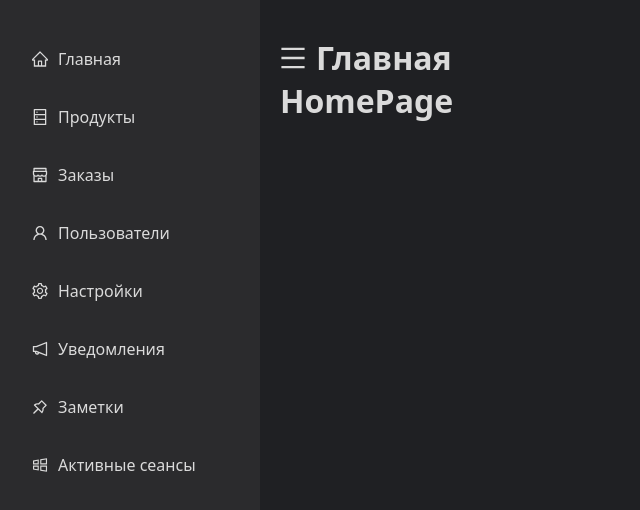
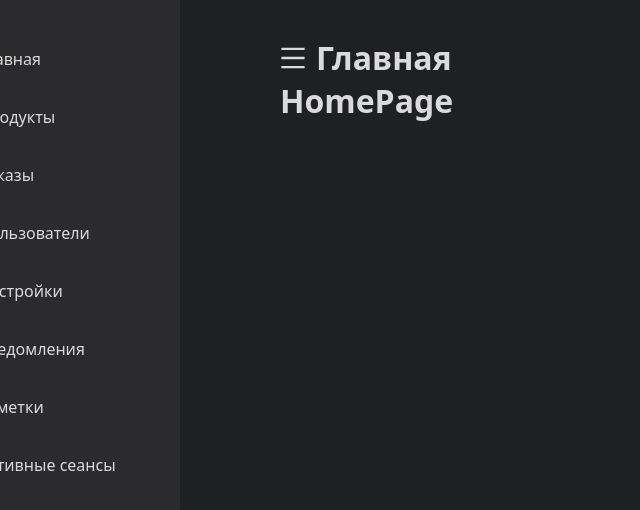
Before and after one commit to Minkaill/AdminPanel, a React (Vite) app: page / in a window 1280 px wide. Shown: the top 510 px of the page, without its empty margins (0-640 px from the left). Built offline with nearby package versions, Linux system fonts and the light colour scheme.

Commit message:
Добавил scss переменные

```diff
--- /dev/null
+++ b/src/assets/variables/variables.scss
@@ -0,0 +1 @@
+$sidebar-width: "260px"
--- a/src/index.scss
+++ b/src/index.scss
@@ -1,3 +1,5 @@
+@import "variables/variables.scss";
+
 * {
   padding: 0;
   margin: 0;
--- a/src/layout/Sidebar/sidebar.module.scss
+++ b/src/layout/Sidebar/sidebar.module.scss
@@ -5,6 +5,8 @@
     flex-direction: column;
     background-color: #2b2b2d;
     padding: 36px 20px;
+    position: relative;
+    left: -80px;
 }
 
 .nav_links {
--- a/vite.config.ts
+++ b/vite.config.ts
@@ -10,7 +10,8 @@ export default defineConfig({
       hooks: "/src/hooks",
       pages: "/src/pages",
       layout: "/src/layout",
-      data: "/src/data"
+      data: "/src/data",
+      variables: "/src/assets/variables"
     }
   }
 })
```
Also changed, not shown: tsconfig.json (+18 -5 lines).
